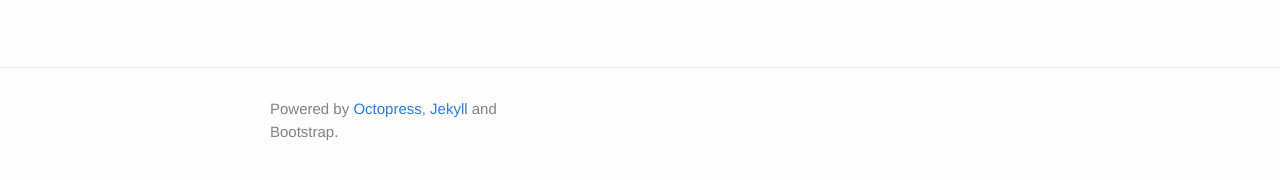
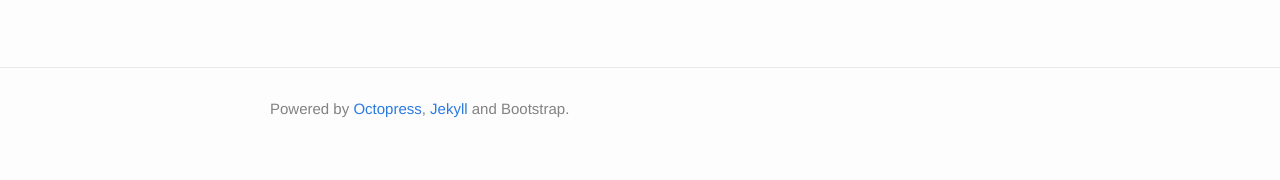
Before and after one commit to aatron/blog, a Jekyll site: the page built from documentaries.html, in a window 1280 px wide. Shown: the part 343-523 px from the top of the page. Built offline with Jekyll 4.4.1, drawn with Linux system fonts in a browser that asks for light colours.

Commit message:
Footer - minor - expanded width

```diff
--- a/_includes/footer.html
+++ b/_includes/footer.html
@@ -3,7 +3,7 @@
   <div class="wrapper">
 
     <div class="footer-col-wrapper">
-      <div class="footer-col footer-col-1">
+      <div class="footer-col footer-col-3">
           <span>Powered by <a href="http://octopress.org">Octopress</a>, <a href="http://jekyllrb.com/">Jekyll</a> and Bootstrap.</span>
       </div>
     </div>
```
